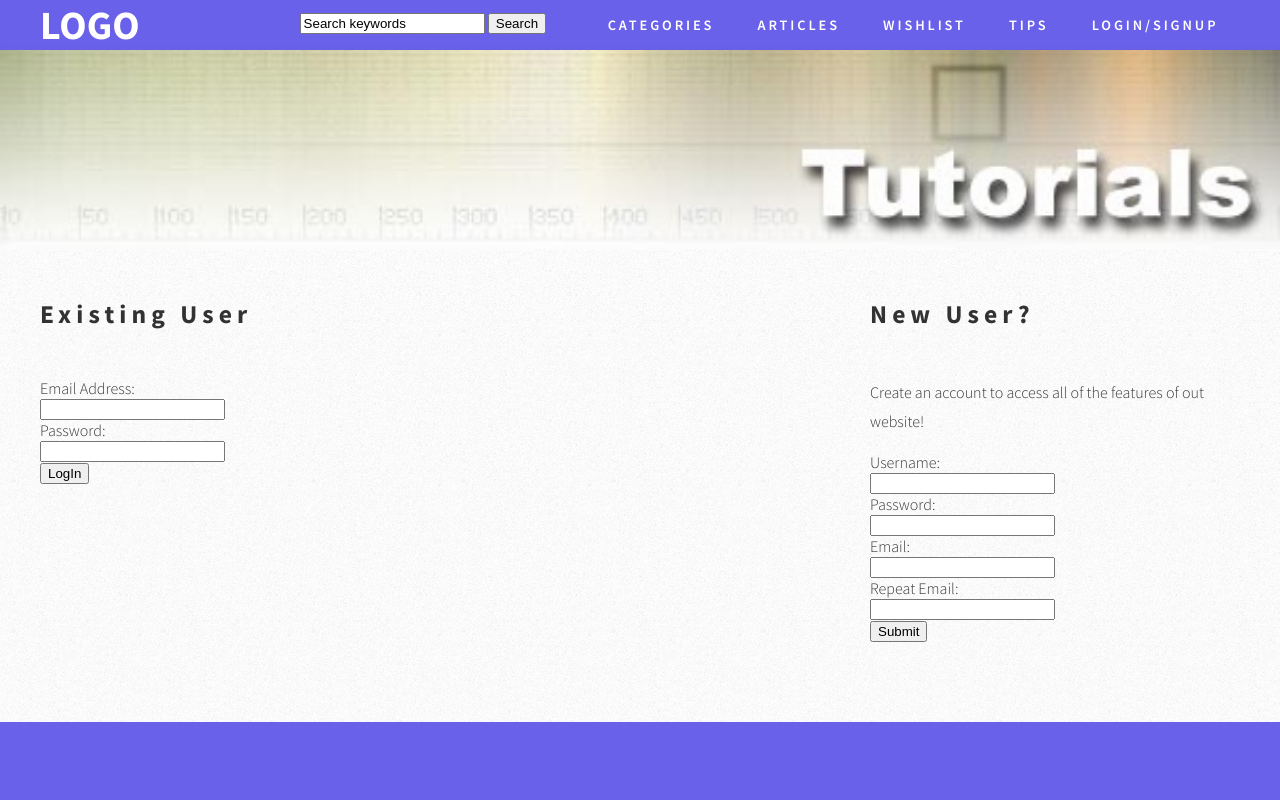
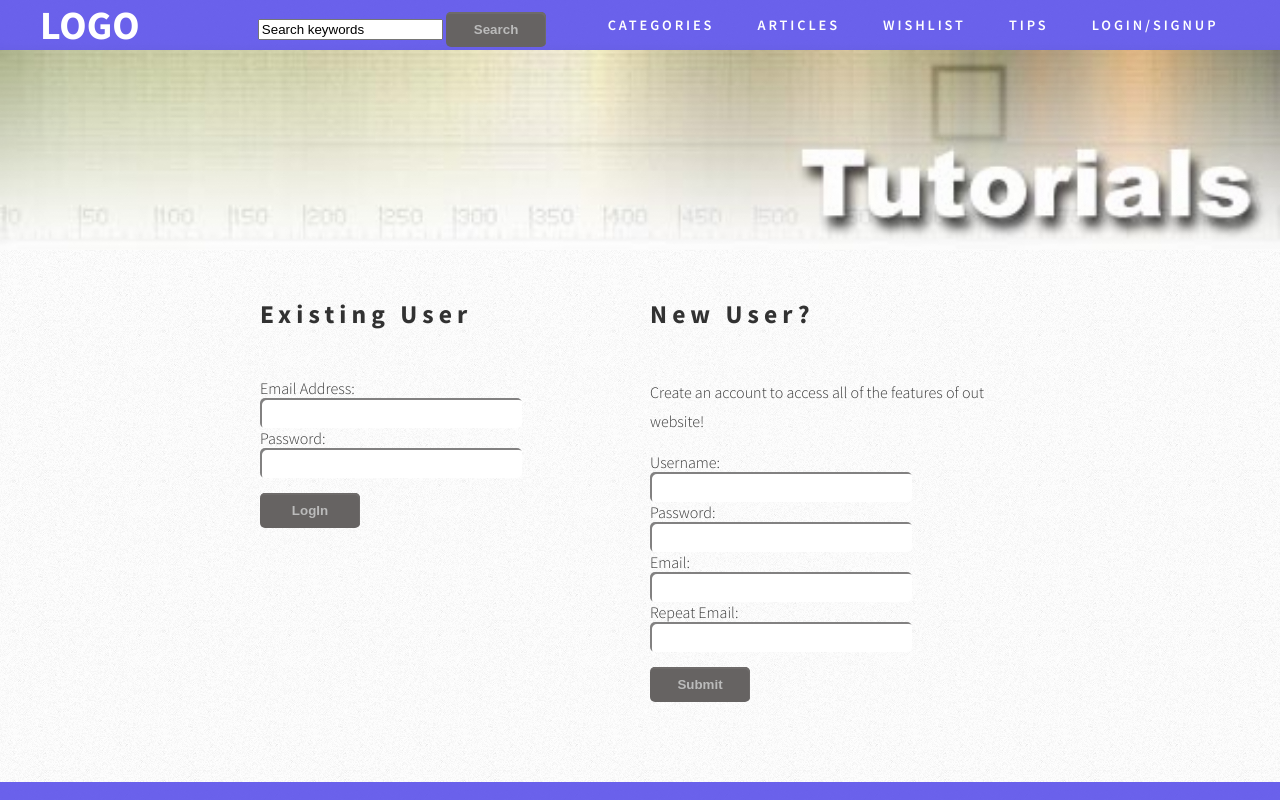
Before and after one commit to TomyRO/iocproject, a PHP site: page /?page=login in a window 1280 px wide. Run offline with PHP 8.4, Linux system fonts and the light colour scheme.

Commit message:
finished login page

```diff
--- a/chunks/header.php
+++ b/chunks/header.php
@@ -16,7 +16,7 @@
 					<li><a href="#" accesskey="2" title="">Articles</a></li>
 					<li><a href="#" accesskey="3" title="">Wishlist</a></li>
 					<li><a href="#" accesskey="4" title="">Tips</a></li>
-					<li><a href="/iocproject/login.php" accesskey="5" title="">Login/Signup</a></li>
+					<li><a href="?page=login" accesskey="5" title="">Login/Signup</a></li>
 				</ul>
 			</div>
 		</div>
--- a/default.css
+++ b/default.css
@@ -463,6 +463,9 @@ hr
 	#two-column
 	{
 		padding-top: 3em;
+        margin-left: auto;
+        margin-right: auto;
+        width: 760px;
 	}
 
 	#two-column .title h2
@@ -575,3 +578,32 @@ hr
 .tutorial-item a {
     color: black;
 }
+
+input[type=text], input[type=password] {
+    border: solid 1px #BFBDBD;
+    color: #979797;
+    height: 28px;
+    padding-left: 10px;
+    width: 250px;
+    box-shadow: 2px 2px 0 #828181 inset;
+}
+
+input[type=submit] {
+    background-color: #666362;
+    color: #fff;
+    font-weight: bold;
+    height: 35px;
+    width: 100px;
+    color: #bbbbbb;
+    box-shadow: -1px 2px #6E6B6A inset;
+}
+
+input[type=submit], input[type=text], input[type=password] {
+    border: 0;
+    border-radius: 5px;
+    font-family: Sansation, Arial;
+}
+
+#login-credentials input[type=submit], #signup-credentials input[type=submit] {
+    margin-top: 15px;
+}
```
